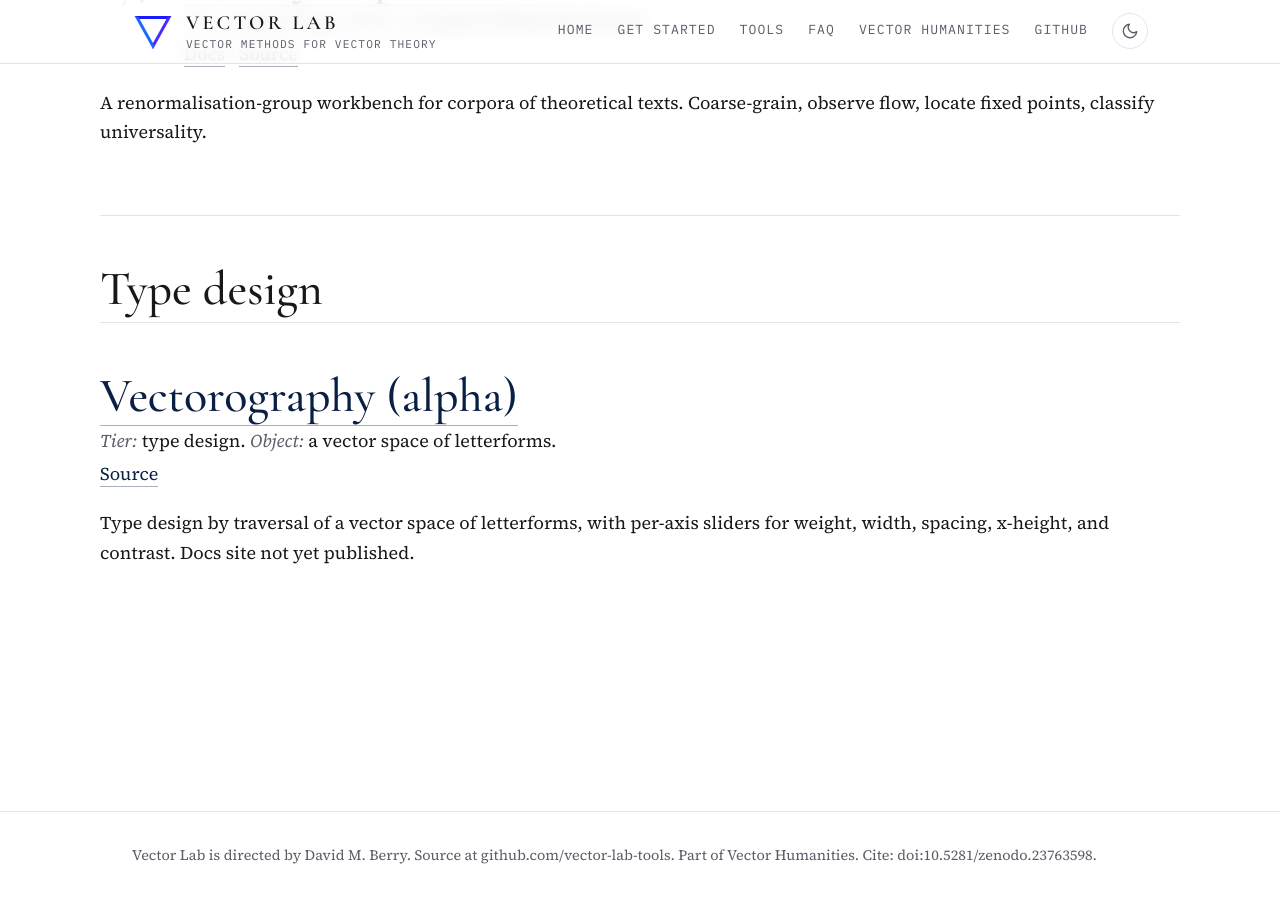
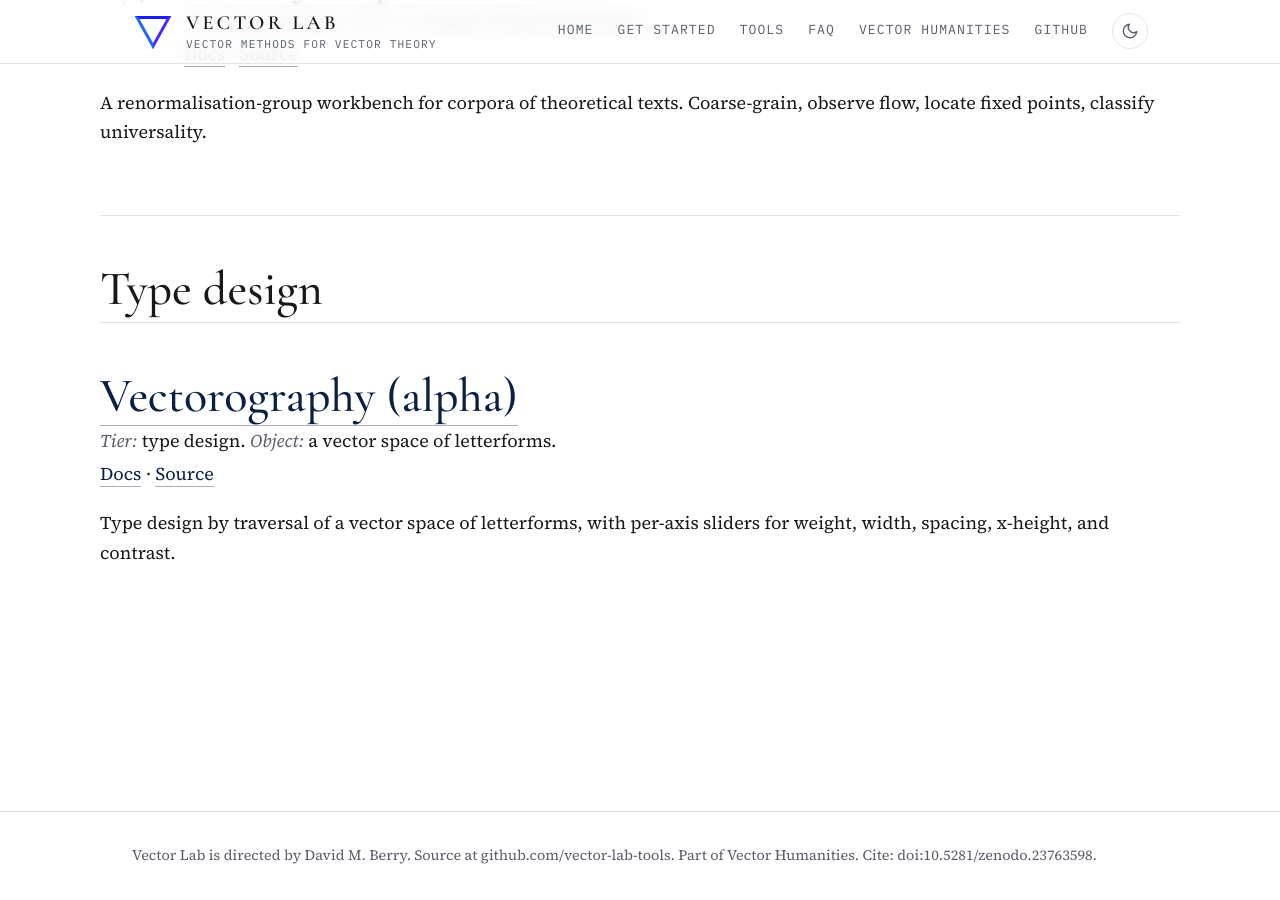
Before and after one commit to vector-lab-tools/vector-lab-tools.github.io, a Jekyll site: the page built from tools.md, in a window 1280 px wide and 900 px high, scrolled down 2287 px. Built offline with Jekyll 4.4.1, drawn with Linux system fonts in a browser that asks for light colours.

Commit message:
Link Vectorography to its docs site, now live

```diff
--- a/tools.md
+++ b/tools.md
@@ -111,12 +111,12 @@ A renormalisation-group workbench for corpora of theoretical texts. Coarse-grain
 
 <div class="tool-entry-head">
 <div>
-<h2><a href="https://github.com/vector-lab-tools/vectorography">Vectorography (alpha)</a></h2>
+<h2><a href="https://vector-lab-tools.github.io/vectorography/">Vectorography (alpha)</a></h2>
 <p class="object"><em>Tier:</em> type design. <em>Object:</em> a vector space of letterforms.</p>
-<p><a href="https://github.com/vector-lab-tools/vectorography">Source</a></p>
+<p><a href="https://vector-lab-tools.github.io/vectorography/">Docs</a> · <a href="https://github.com/vector-lab-tools/vectorography">Source</a></p>
 </div>
 </div>
 
-Type design by traversal of a vector space of letterforms, with per-axis sliders for weight, width, spacing, x-height, and contrast. Docs site not yet published.
+Type design by traversal of a vector space of letterforms, with per-axis sliders for weight, width, spacing, x-height, and contrast.
 
 </section>
```
Also changed, not shown: faq.md (+1 -1 lines), index.md (+2 -2 lines).
